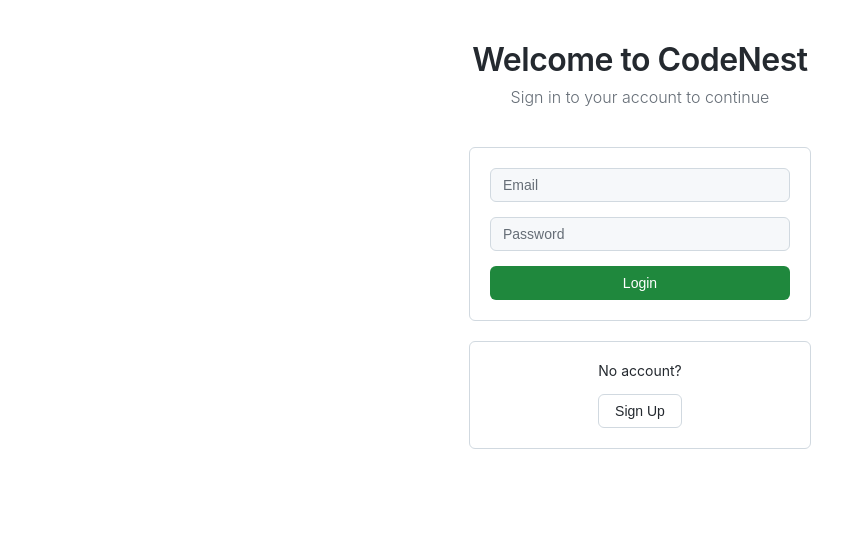
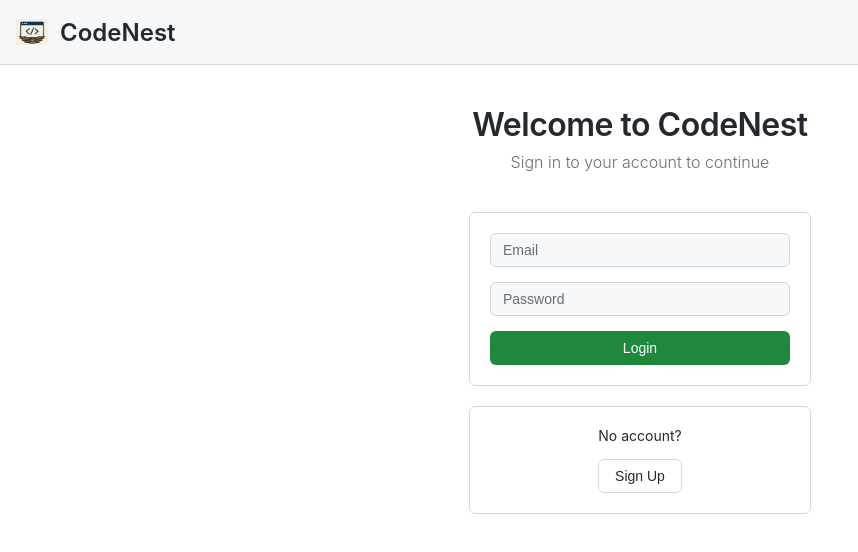
Before and after one commit to Mahir-Hussain/CodeNest, a React (Vite) app in the folder frontend/: page /login in a window 1280 px wide. Shown: the top 552 px of the page, without its empty margins (0-858 px from the left). Built offline with nearby package versions, Linux system fonts and the light colour scheme.

Commit message:
Nav bar added to all pages

```diff
--- a/frontend/src/Components/Login.jsx
+++ b/frontend/src/Components/Login.jsx
@@ -68,6 +68,13 @@ async function submitDetails(e) {
 
 return (
   <>
+    <header className="home-header">
+      <div className="logo-container" onClick={() => navigate('/')} style={{ cursor: 'pointer' }}>
+        <img src="/CodeNest.png" alt="CodeNest" className="logo-image" />
+        <h1 className="logo">CodeNest</h1>
+      </div>
+    </header>
+
     <Alert message={alertMessage} onClose={() => setAlertMessage("")} />
     <div className="welcome-header">
       <h1>Welcome to CodeNest</h1>
--- a/frontend/src/Components/PublicSnippets.jsx
+++ b/frontend/src/Components/PublicSnippets.jsx
@@ -1,5 +1,5 @@
 import { useEffect, useState } from "react";
-import { useParams } from "react-router-dom";
+import { useParams, useNavigate } from "react-router-dom";
 import { Prism as SyntaxHighlighter } from 'react-syntax-highlighter';
 import { tomorrow } from 'react-syntax-highlighter/dist/esm/styles/prism';
 import './css/PublicSnippets.css';
@@ -7,9 +7,19 @@ import Alert from './services/Alert';
 
 function SnippetView() {
   const { snippetId } = useParams();
+  const navigate = useNavigate();
   const [snippet, setSnippet] = useState(null);
   const [alertMessage, setAlertMessage] = useState("");
   const API_URL = import.meta.env.VITE_API_URL;
+
+  const handleLogoClick = () => {
+    const token = localStorage.getItem("authToken");
+    if (token) {
+      navigate('/snippets');
+    } else {
+      navigate('/');
+    }
+  };
 
   const getLanguage = (language) => {
     const languageMap = {
@@ -48,13 +58,30 @@ function SnippetView() {
   }, [snippetId]);
 
   if (!snippet) return (
+    <>
+      <header className="home-header">
+        <div className="logo-container" onClick={handleLogoClick} style={{ cursor: 'pointer' }}>
+          <img src="/CodeNest.png" alt="CodeNest" className="logo-image" />
+          <h1 className="logo">CodeNest</h1>
+        </div>
+      </header>
+
       <div className="container">
         {alertMessage && <Alert message={alertMessage} onClose={() => setAlertMessage("")} />}
         <div className="loading">Loading...</div>
       </div>
+    </>
   );
 
   return (
+    <>
+      <header className="home-header">
+        <div className="logo-container" onClick={handleLogoClick} style={{ cursor: 'pointer' }}>
+          <img src="/CodeNest.png" alt="CodeNest" className="logo-image" />
+          <h1 className="logo">CodeNest</h1>
+        </div>
+      </header>
+
       <div className="container">
         {alertMessage && <Alert message={alertMessage} onClose={() => setAlertMessage("")} />}
       <div className="card">
@@ -99,6 +126,7 @@ function SnippetView() {
         </SyntaxHighlighter>
       </div>
     </div>
+    </>
   );
 }
 
--- a/frontend/src/Components/Settings.jsx
+++ b/frontend/src/Components/Settings.jsx
@@ -259,7 +259,7 @@ function Settings() {
     <div className="settings-page">
       {/* Header/Navbar */}
       <header className="settings-header-nav">
-        <div className="logo-container">
+        <div className="logo-container" onClick={() => navigate('/snippets')} style={{ cursor: 'pointer' }}>
           <img src="/CodeNest.png" alt="CodeNest" className="logo-image" />
           <h1 className="logo">CodeNest</h1>
         </div>
--- a/frontend/src/Components/Signup.jsx
+++ b/frontend/src/Components/Signup.jsx
@@ -50,6 +50,13 @@ function SignUp() {
     }
     return (
     <>
+      <header className="home-header">
+        <div className="logo-container" onClick={() => navigate('/')} style={{ cursor: 'pointer' }}>
+          <img src="/CodeNest.png" alt="CodeNest" className="logo-image" />
+          <h1 className="logo">CodeNest</h1>
+        </div>
+      </header>
+
       <Alert message={alertMessage} onClose={() => setAlertMessage("")} />
       <div className="signupContainer">
         <h1>Sign Up</h1>
--- a/frontend/src/Components/css/PublicSnippets.css
+++ b/frontend/src/Components/css/PublicSnippets.css
@@ -6,13 +6,45 @@ body {
   color: #24292f;
 }
 
+/* Header styles */
+.home-header {
+  display: flex;
+  justify-content: space-between;
+  align-items: center;
+  padding: 1rem;
+  background-color: #f6f8fa;
+  border-bottom: 1px solid #d1d9e0;
+  position: sticky;
+  top: 0;
+  z-index: 1000;
+}
+
+.logo-container {
+  display: flex;
+  align-items: center;
+  gap: 0.75rem;
+}
+
+.logo-image {
+  height: 32px;
+  width: 32px;
+  object-fit: contain;
+}
+
+.logo {
+  margin: 0;
+  font-size: 1.5rem;
+  font-weight: 600;
+  color: #24292f;
+}
+
 .container {
   min-height: 100vh;
   background-color: #ffffff;
   padding: 40px 20px;
   display: flex;
-  justify-content: center;
-  align-items: flex-start;
+  flex-direction: column;
+  align-items: center;
 }
 
 .card {
```
Lines whose indentation alone changed are shown as unchanged.
